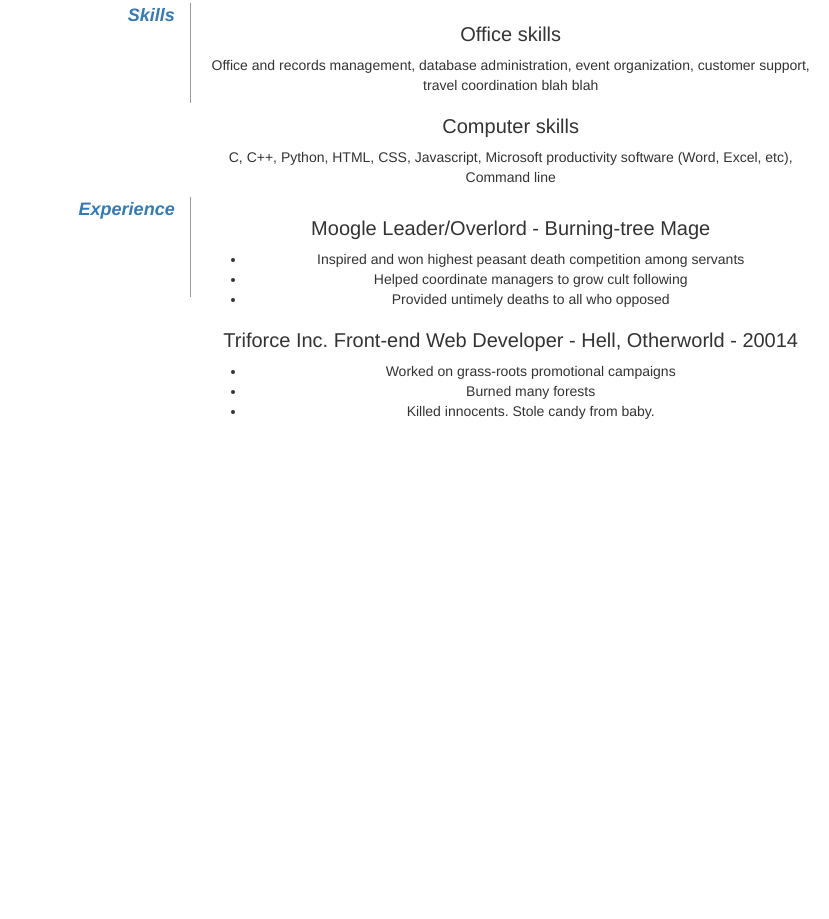
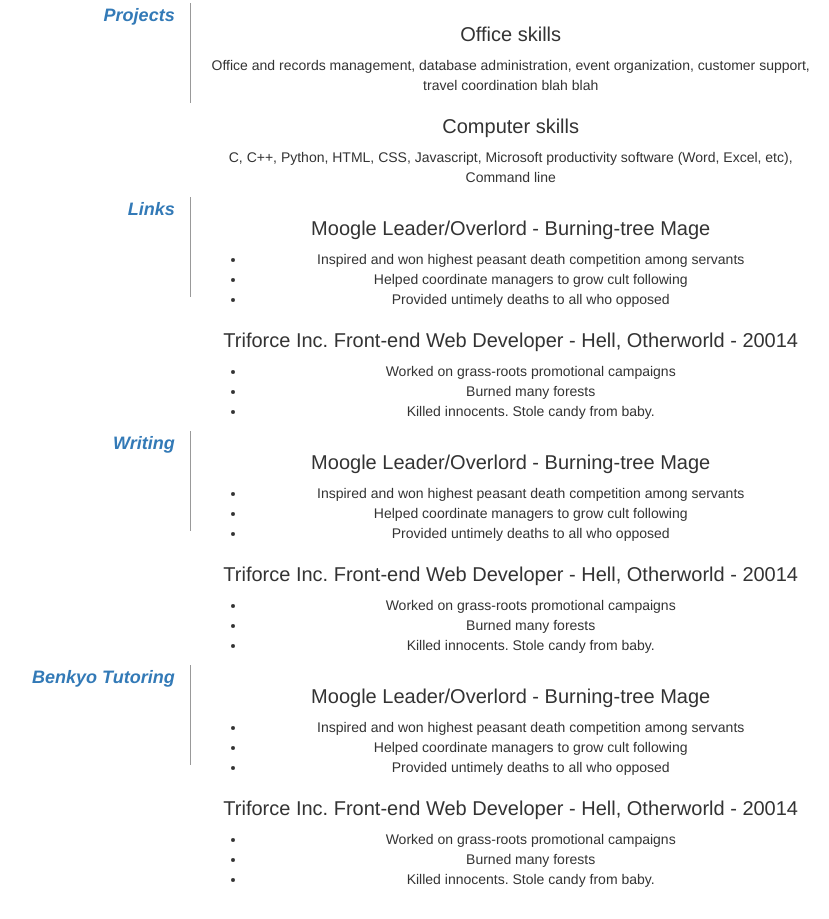
Before and after one commit to sphaso/BenWebsite, a website: page www/index.html in a window 1280 px wide. Shown: the part 262-1181 px from the top of the page, without its empty margins (236-1065 px from the left). Before the commit the page ends 800 px from the top, so only its background shows below. Drawn offline with Linux system fonts and the light colour scheme.

Commit message:
Changed headings

```diff
--- a/www/index.html
+++ b/www/index.html
@@ -21,7 +21,7 @@
             <div class="text-center">
             <dl>
                 <div class="row">
-                    <dt ng-class="{'col-xs-4': !showing[0], 'col-xs-2': showing[0]}"><a href="javascript:void(0)" ng-click="show(0)">Education</a></dt>
+                    <dt ng-class="{'col-xs-4': !showing[0], 'col-xs-2': showing[0]}"><a href="javascript:void(0)" ng-click="show(0)">Resume</a></dt>
                     <div class="col-xs-6">
                       <dd ng-if="!showing[0]">
                         <h2>Seneca College</h2>
@@ -37,7 +37,7 @@
                     </div>
                 </div>
                 <div class="row">
-                    <dt ng-class="{'col-xs-4': !showing[1], 'col-xs-2': showing[1]}"><a href="javascript:void(0)" ng-click="show(1)">Skills</a></dt>
+                    <dt ng-class="{'col-xs-4': !showing[1], 'col-xs-2': showing[1]}"><a href="javascript:void(0)" ng-click="show(1)">Projects</a></dt>
                     <div class="col-xs-6">
                         <dd ng-if="!showing[1]">
                             <h2>Office skills</h2>
@@ -48,12 +48,12 @@
                             <p>C, C++, Python, HTML, CSS, Javascript, Microsoft productivity software (Word, Excel, etc), Command line</p>
                         </dd>
                         <dd ng-if="showing[1]">
-                            <ng-include src="'resume/resume.html'" ></ng-include>
+                            <ng-include src="'projects/projects.html'" ></ng-include>
                         </dd>
                     </div>
                 </div>
                 <div class="row">
-                    <dt ng-class="{'col-xs-4': !showing[2], 'col-xs-2': showing[2]}"><a href="javascript:void(0)" ng-click="show(2)">Experience</a></dt>
+                    <dt ng-class="{'col-xs-4': !showing[2], 'col-xs-2': showing[2]}"><a href="javascript:void(0)" ng-click="show(2)">Links</a></dt>
                     <div class="col-xs-6">
                         <dd ng-if="!showing[2]">
                         <h2>Moogle Leader/Overlord - Burning-tree Mage</h2>
@@ -72,7 +72,55 @@
                           </ul>
                         </dd>
                         <dd ng-if="showing[2]">
-                            <ng-include src="'resume/resume.html'" ></ng-include>
+                            <ng-include src="'links/links.html'" ></ng-include>
+                        </dd>
+                    </div>
+                </div>
+                <div class="row">
+                    <dt ng-class="{'col-xs-4': !showing[3], 'col-xs-2': showing[3]}"><a href="javascript:void(0)" ng-click="show(3)">Writing</a></dt>
+                    <div class="col-xs-6">
+                        <dd ng-if="!showing[3]">
+                        <h2>Moogle Leader/Overlord - Burning-tree Mage</h2>
+                          <ul>
+                            <li>Inspired and won highest peasant death competition among servants</li>
+                            <li>Helped coordinate managers to grow cult following</li>
+                            <li>Provided untimely deaths to all who opposed</li>
+                          </ul>
+                        </dd>
+                        <dd ng-if="!showing[3]">
+                          <h2>Triforce Inc. Front-end Web Developer - Hell, Otherworld - 20014</h2>
+                          <ul>
+                            <li>Worked on grass-roots promotional campaigns</li>
+                            <li>Burned many forests</li>
+                            <li>Killed innocents. Stole candy from baby.</li>
+                          </ul>
+                        </dd>
+                        <dd ng-if="showing[3]">
+                            <ng-include src="'writing/writing.html'" ></ng-include>
+                        </dd>
+                    </div>
+                </div>
+                <div class="row">
+                    <dt ng-class="{'col-xs-4': !showing[4], 'col-xs-2': showing[4]}"><a href="javascript:void(0)" ng-click="show(4)">Benkyo Tutoring</a></dt>
+                    <div class="col-xs-6">
+                        <dd ng-if="!showing[4]">
+                        <h2>Moogle Leader/Overlord - Burning-tree Mage</h2>
+                          <ul>
+                            <li>Inspired and won highest peasant death competition among servants</li>
+                            <li>Helped coordinate managers to grow cult following</li>
+                            <li>Provided untimely deaths to all who opposed</li>
+                          </ul>
+                        </dd>
+                        <dd ng-if="!showing[4]">
+                          <h2>Triforce Inc. Front-end Web Developer - Hell, Otherworld - 20014</h2>
+                          <ul>
+                            <li>Worked on grass-roots promotional campaigns</li>
+                            <li>Burned many forests</li>
+                            <li>Killed innocents. Stole candy from baby.</li>
+                          </ul>
+                        </dd>
+                        <dd ng-if="showing[4]">
+                            <ng-include src="'benkyo/benkyo.html'" ></ng-include>
                         </dd>
                     </div>
                 </div>
```
Also changed, not shown: www/benkyo/benkyo.html (added, +1 -0 lines), www/projects/projects.html (added, +1 -0 lines).
